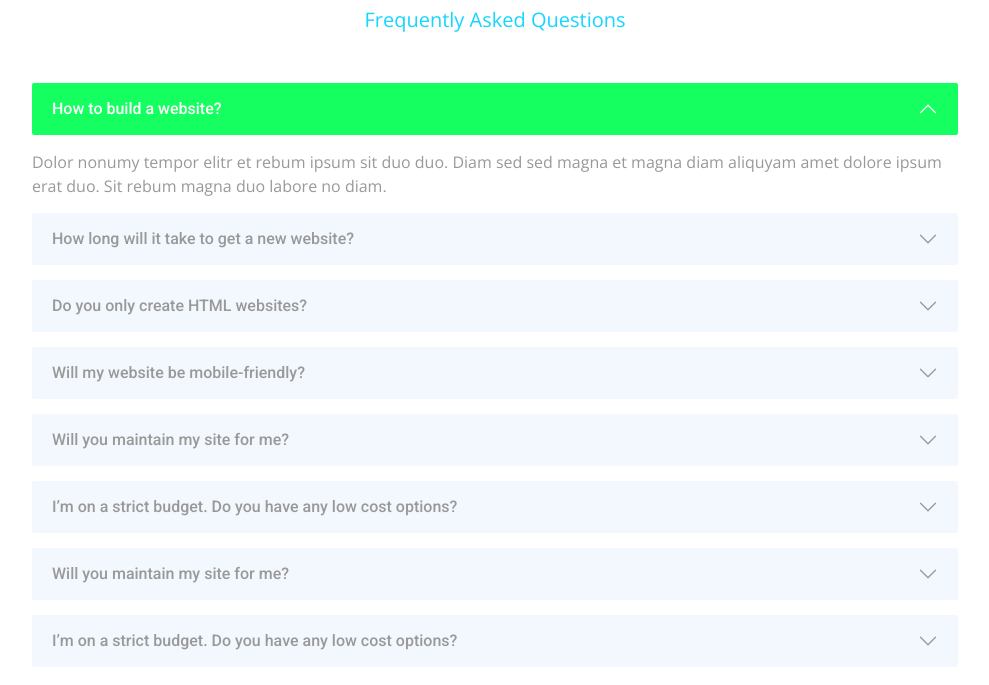
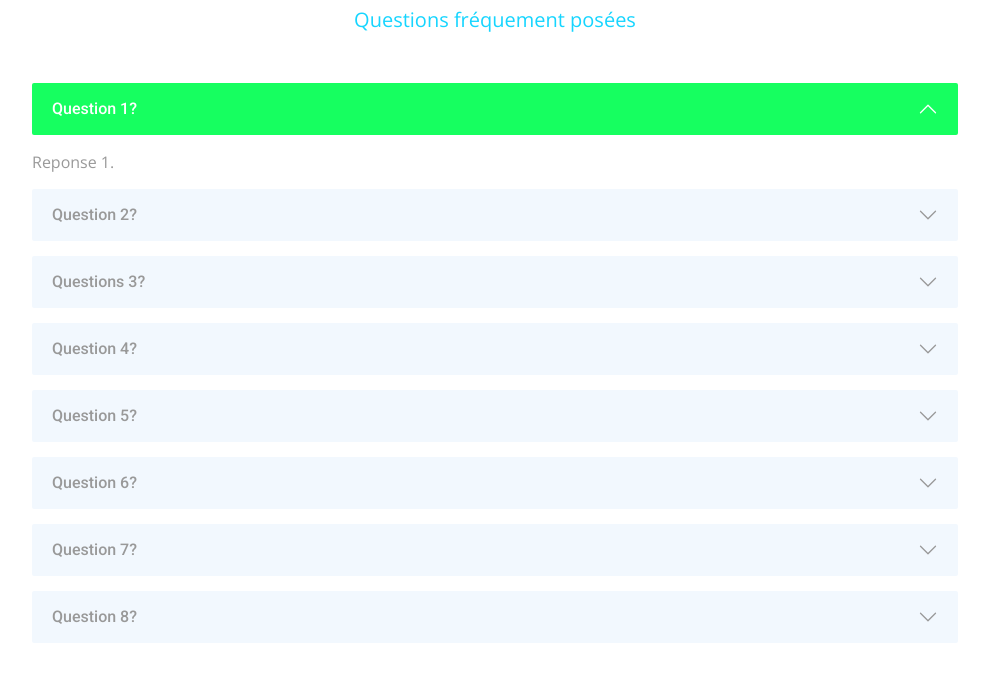
Before and after one commit to HOLLOWSPIRIT/pegwende_exchange, a plain HTML site: page faq.html in a window 1280 px wide. Shown: the part 715-1400 px from the top of the page, without its empty margins (145-1134 px from the left). Drawn offline with nearby package versions, Linux system fonts and the light colour scheme; a script that the page names is missing.

Commit message:
Update faq.html

```diff
--- a/faq.html
+++ b/faq.html
@@ -95,7 +95,7 @@
         <div class="container">
             <div class="text-center mx-auto wow fadeInUp" data-wow-delay="0.1s" style="max-width: 500px;">
                 <h1 class="display-6">FAQs</h1>
-                <p class="text-primary fs-5 mb-5">Frequently Asked Questions</p>
+                <p class="text-primary fs-5 mb-5">Questions fréquement posées</p>
             </div>
             <div class="row justify-content-center">
                 <div class="col-lg-10">
@@ -104,13 +104,13 @@
                             <h2 class="accordion-header" id="headingOne">
                                 <button class="accordion-button" type="button" data-bs-toggle="collapse"
                                     data-bs-target="#collapseOne" aria-expanded="true" aria-controls="collapseOne">
-                                    How to build a website?
+                                    Question 1?
                                 </button>
                             </h2>
                             <div id="collapseOne" class="accordion-collapse collapse show" aria-labelledby="headingOne"
                                 data-bs-parent="#accordionExample">
                                 <div class="accordion-body">
-                                    Dolor nonumy tempor elitr et rebum ipsum sit duo duo. Diam sed sed magna et magna diam aliquyam amet dolore ipsum erat duo. Sit rebum magna duo labore no diam.
+                                   Reponse 1.
                                 </div>
                             </div>
                         </div>
@@ -118,13 +118,13 @@
                             <h2 class="accordion-header" id="headingTwo">
                                 <button class="accordion-button collapsed" type="button" data-bs-toggle="collapse"
                                     data-bs-target="#collapseTwo" aria-expanded="false" aria-controls="collapseTwo">
-                                    How long will it take to get a new website?
+                                    Question 2?
                                 </button>
                             </h2>
                             <div id="collapseTwo" class="accordion-collapse collapse" aria-labelledby="headingTwo"
                                 data-bs-parent="#accordionExample">
                                 <div class="accordion-body">
-                                    Dolor nonumy tempor elitr et rebum ipsum sit duo duo. Diam sed sed magna et magna diam aliquyam amet dolore ipsum erat duo. Sit rebum magna duo labore no diam.
+                                    Reponse 2.
                                 </div>
                             </div>
                         </div>
@@ -132,13 +132,13 @@
                             <h2 class="accordion-header" id="headingThree">
                                 <button class="accordion-button collapsed" type="button" data-bs-toggle="collapse"
                                     data-bs-target="#collapseThree" aria-expanded="false" aria-controls="collapseThree">
-                                    Do you only create HTML websites?
+                                    Questions 3?
                                 </button>
                             </h2>
                             <div id="collapseThree" class="accordion-collapse collapse" aria-labelledby="headingThree"
                                 data-bs-parent="#accordionExample">
                                 <div class="accordion-body">
-                                    Dolor nonumy tempor elitr et rebum ipsum sit duo duo. Diam sed sed magna et magna diam aliquyam amet dolore ipsum erat duo. Sit rebum magna duo labore no diam.
+                                    Reponse 3.
                                 </div>
                             </div>
                         </div>
@@ -146,13 +146,13 @@
                             <h2 class="accordion-header" id="headingFour">
                                 <button class="accordion-button collapsed" type="button" data-bs-toggle="collapse"
                                     data-bs-target="#collapseFour" aria-expanded="true" aria-controls="collapseFour">
-                                    Will my website be mobile-friendly?
+                                    Question 4?
                                 </button>
                             </h2>
                             <div id="collapseFour" class="accordion-collapse collapse" aria-labelledby="headingFour"
                                 data-bs-parent="#accordionExample">
                                 <div class="accordion-body">
-                                    Dolor nonumy tempor elitr et rebum ipsum sit duo duo. Diam sed sed magna et magna diam aliquyam amet dolore ipsum erat duo. Sit rebum magna duo labore no diam.
+                                    Reponse 4.
                                 </div>
                             </div>
                         </div>
@@ -160,13 +160,13 @@
                             <h2 class="accordion-header" id="headingFive">
                                 <button class="accordion-button collapsed" type="button" data-bs-toggle="collapse"
                                     data-bs-target="#collapseFive" aria-expanded="false" aria-controls="collapseFive">
-                                    Will you maintain my site for me?
+                                    Question 5?
                                 </button>
                             </h2>
                             <div id="collapseFive" class="accordion-collapse collapse" aria-labelledby="headingFive"
                                 data-bs-parent="#accordionExample">
                                 <div class="accordion-body">
-                                    Dolor nonumy tempor elitr et rebum ipsum sit duo duo. Diam sed sed magna et magna diam aliquyam amet dolore ipsum erat duo. Sit rebum magna duo labore no diam.
+                                   Reponse 5.
                                 </div>
                             </div>
                         </div>
@@ -174,13 +174,13 @@
                             <h2 class="accordion-header" id="headingSix">
                                 <button class="accordion-button collapsed" type="button" data-bs-toggle="collapse"
                                     data-bs-target="#collapseSix" aria-expanded="false" aria-controls="collapseSix">
-                                    I’m on a strict budget. Do you have any low cost options?
+                                    Question 6?
                                 </button>
                             </h2>
                             <div id="collapseSix" class="accordion-collapse collapse" aria-labelledby="headingSix"
                                 data-bs-parent="#accordionExample">
                                 <div class="accordion-body">
-                                    Dolor nonumy tempor elitr et rebum ipsum sit duo duo. Diam sed sed magna et magna diam aliquyam amet dolore ipsum erat duo. Sit rebum magna duo labore no diam.
+                                    Reponse 6.
                                 </div>
                             </div>
                         </div>
@@ -188,13 +188,13 @@
                             <h2 class="accordion-header" id="headingSeven">
                                 <button class="accordion-button collapsed" type="button" data-bs-toggle="collapse"
                                     data-bs-target="#collapseSeven" aria-expanded="false" aria-controls="collapseSeven">
-                                    Will you maintain my site for me?
+                                    Question 7?
                                 </button>
                             </h2>
                             <div id="collapseSeven" class="accordion-collapse collapse" aria-labelledby="headingSeven"
                                 data-bs-parent="#accordionExample">
                                 <div class="accordion-body">
-                                    Dolor nonumy tempor elitr et rebum ipsum sit duo duo. Diam sed sed magna et magna diam aliquyam amet dolore ipsum erat duo. Sit rebum magna duo labore no diam.
+                                    Reponse 7.
                                 </div>
                             </div>
                         </div>
@@ -202,13 +202,13 @@
                             <h2 class="accordion-header" id="headingEight">
                                 <button class="accordion-button collapsed" type="button" data-bs-toggle="collapse"
                                     data-bs-target="#collapseEight" aria-expanded="false" aria-controls="collapseEight">
-                                    I’m on a strict budget. Do you have any low cost options?
+                                    Question 8?
                                 </button>
                             </h2>
                             <div id="collapseEight" class="accordion-collapse collapse" aria-labelledby="headingEight"
                                 data-bs-parent="#accordionExample">
                                 <div class="accordion-body">
-                                    Dolor nonumy tempor elitr et rebum ipsum sit duo duo. Diam sed sed magna et magna diam aliquyam amet dolore ipsum erat duo. Sit rebum magna duo labore no diam.
+                                    Reponse 8.
                                 </div>
                             </div>
                         </div>
@@ -217,7 +217,7 @@
             </div>
         </div>
     </div>
-    <!-- FAQs Start -->
+    <!-- FAQs End -->
 
 
     <!-- Footer Start -->
```
